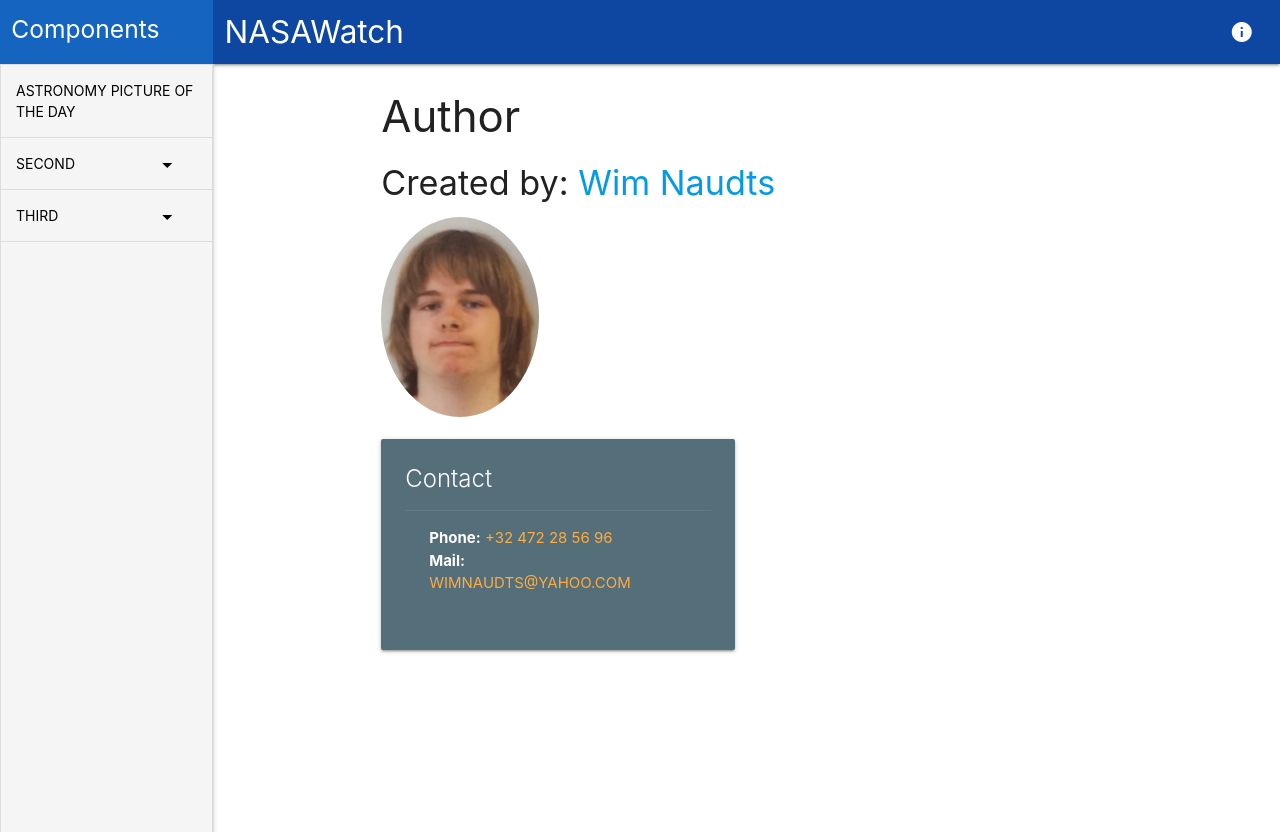
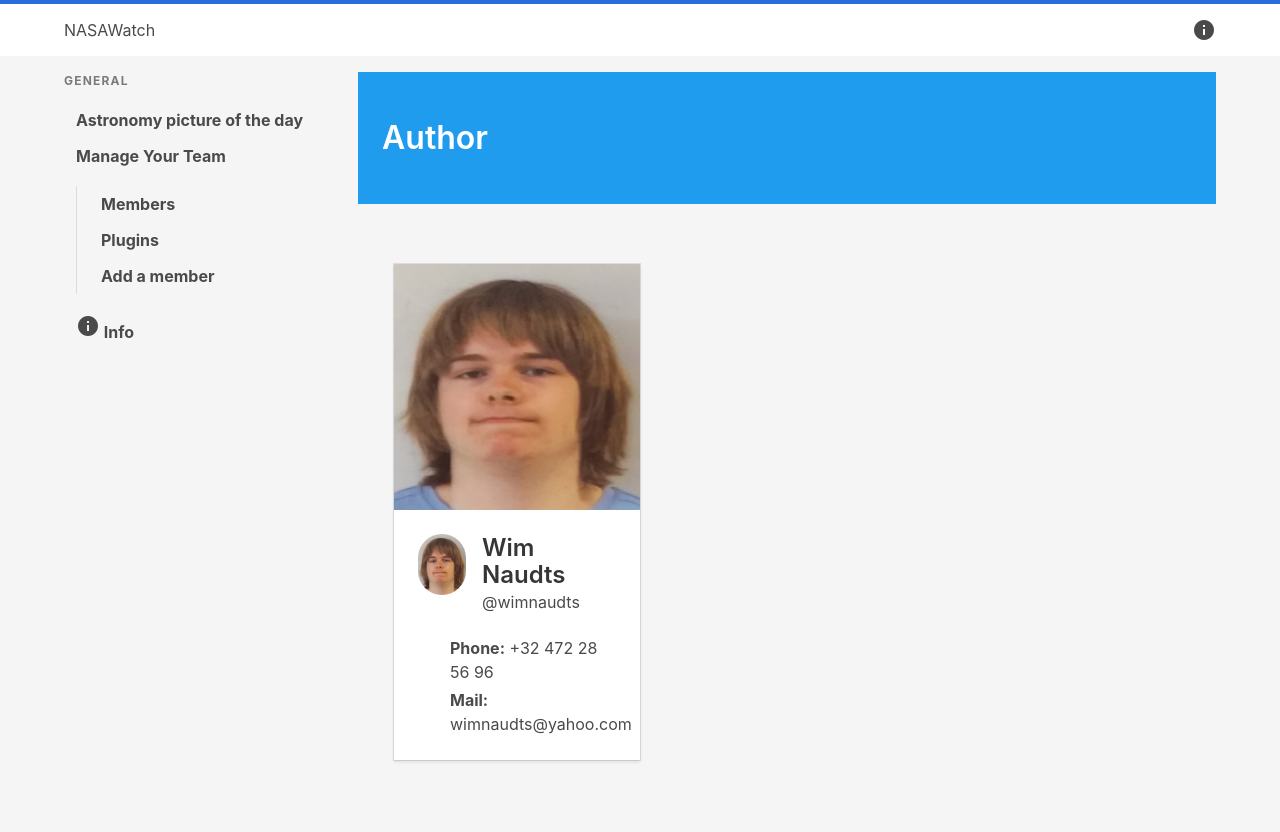
Before and after one commit to WimDoetApp/NASAWatch, an Angular app: page /info in a window 1280 px wide. Before the commit the page ends 800 px from the top, so only its background shows below. Built offline with nearby package versions, Linux system fonts and the light colour scheme.

Commit message:
Change css framework from materialize to bulma

```diff
--- a/src/app/apod/apod.component.html
+++ b/src/app/apod/apod.component.html
@@ -1,15 +1,37 @@
-<h3>Astronomy picture of the day</h3>
+<section class="hero is-info">
+    <div class="hero-body">
+        <h1 class="title">Astronomy picture of the day</h1>
+    </div>
+</section>
 
-<div class="progress center" *ngIf="loading">
-    <div class="indeterminate"></div>
-</div>
+<section class="hero is-light">
+    <div class="hero-body">
+        <div class="progress center" *ngIf="loading">
+            <div class="indeterminate"></div>
+        </div>
 
-<div [hidden]="loading">
+        <div [hidden]="loading">
+            <div class="column is-half">
+                <div class="card">
+                    <div class="card-image">
+                        <figure class="image is-4by3">
+                            <img [src]="(pictureOfTheDay$ | async)?.hdurl" alt="picOfTheDay" width="50%">
+                        </figure>
+                    </div>
+                    <div class="card-content">
+                        <div class="media">
+                            <div class="media-content">
+                                <p class="title is-4">Description</p>
+                            </div>
+                        </div>
 
-    <p><img [src]="(pictureOfTheDay$ | async)?.hdurl" alt="picOfTheDay" class="responsive-img materialboxed"></p>
+                        <div class="content">
+                            {{ (pictureOfTheDay$ | async)?.explanation }}
+                        </div>
+                    </div>
+                </div>
+            </div>
 
-    <h5>Description</h5>
-
-    <p>{{ (pictureOfTheDay$ | async)?.explanation }}</p>
-
-</div>
+        </div>
+    </div>
+</section>
--- a/src/app/app.component.html
+++ b/src/app/app.component.html
@@ -1,51 +1,42 @@
 <!-- Mobiele navigatie -->
-<ul class="sidenav noOverflow" id="mobile-demo">
+<div id="mySidenav" class="sidenav">
+  <div class="hero-body">
     <app-navbar></app-navbar>
-</ul>
+  </div>
+</div>
 
 <!-- Pagina layout -->
-<div class="row no-margin">
-  <!-- Panel navigatie -->
-  <div class="col l2 hide-on-med-and-down navbarPosition" id="navbar">
-    <app-navbar></app-navbar>
+<!-- Banner -->
+<nav class="navbar" role="navigation" aria-label="main navigation">
+  <div class="container">
+    <div class="navbar-brand">
+      <a class="navbar-item" href="#!">
+        NASAWatch
+      </a>
+
+      <a role="button" class="navbar-burger" aria-label="menu" aria-expanded="false" (click)="openNav()" id="burger">
+        <span aria-hidden="true"></span>
+        <span aria-hidden="true"></span>
+        <span aria-hidden="true"></span>
+      </a>
     </div>
 
-  <!-- Inoud -->
-  <div class="col s12 m12 l10" id="inhoud">
-    <!-- inhoud header -->
-    <nav class="row no-margin">
-      <div class="nav-wrapper blue darken-4">
-        <div class="col s12">
-          <a href="#!" class="brand-logo">NASAWatch</a>
-          <a href="#" data-target="mobile-demo" class="sidenav-trigger hide-on-large-only"><i class="material-icons">menu</i></a>
-          <ul id="nav-mobile" class="right">
-            <li><a routerLink="/info" routerLinkActive="active"><i class="material-icons">info</i></a></li>
-          </ul>
+    <div class="navbar-menu">
+      <div class="navbar-end">
+        <a routerLink="/info" routerLinkActive="active" class="navbar-item"><i class="material-icons">info</i></a>
+      </div>
     </div>
   </div>
 </nav>
 
-    <!-- Content -->
-    <div class="container">
+<!-- Inhoud -->
+<main class="container" id="main">
+  <div class="columns">
+    <div class="column is-3 is-hidden-touch">
+      <app-navbar></app-navbar>
+    </div>
+    <div class="column">
       <router-outlet></router-outlet>
-
-      <!-- banner om app te installeren -->
-      <div class="row" *ngIf="showBanner">
-        <div class="col s12 m6">
-          <div class="card blue-grey darken-1">
-            <div class="card-content white-text">
-              <span class="card-title">Install</span>
-              <p>Do you want to download and install the site and add it to your homescreen?.</p>
-            </div>
-            <div class="card-action">
-                <button type="button" (click)="addToHomescreen()" class="modal-close waves-effect waves-green btn-flat">Agree</button>
-                <button type="button" (click="showBanner = !showBanner">Disagree</button>
-              <a href="#">This is a link</a>
     </div>
   </div>
-        </div>
-      </div>
-
-    </div>
-  </div>
-</div>
+</main>
--- a/src/app/app.component.ts
+++ b/src/app/app.component.ts
@@ -1,5 +1,7 @@
 import { Component, OnInit } from '@angular/core';
 import { SwUpdate } from '@angular/service-worker';
+declare var jquery:any;
+declare var $ :any;
 
 @Component({
   selector: 'app-root',
@@ -36,6 +38,20 @@
     });
   }
 
+  openNav() {
+    if($('#mySidenav').hasClass('is-active')){
+      document.getElementById("mySidenav").style.width = "0";
+      $('#mySidenav').removeClass('is-active');
+      $('#burger').removeClass('is-active');
+      $('#main').removeClass('lowOpacity');
+    }else{
+      document.getElementById("mySidenav").style.width = "250px";
+      $('#mySidenav').addClass('is-active');
+      $('#burger').addClass('is-active');
+      $('#main').addClass('lowOpacity');
+    }
+  }
+
   addToHomescreen() {
     this.deferredPrompt.prompt();
     this.deferredPrompt.userChoice.then((choiceResult) => {
--- a/src/app/info/info.component.html
+++ b/src/app/info/info.component.html
@@ -1,18 +1,39 @@
-<h3>Author</h3>
-<h4>Created by: <a href="www.wimnaudts.sinners.be" target="_blank">Wim Naudts</a></h4>
+<section class="hero is-info">
+  <div class="hero-body">
+    <h1 class="title">Author</h1>
+  </div>
+</section>
 
-<p><img src="../../assets/images/author.png" alt="author" class="circle materialboxed" height="200px"></p>
+<section class="hero is-light">
+  <div class="hero-body">
+    <div class="column is-one-third">
+        <div class="card">
+            <div class="card-image">
+              <figure class="image is-1by1">
+                <img src="../../assets/images/author.png" alt="author">
+              </figure>
+            </div>
+            <div class="card-content">
+              <div class="media">
+                <div class="media-left">
+                  <figure class="image is-48x48">
+                    <img src="../../assets/images/author.png" alt="author" class="is-rounded">
+                  </figure>
+                </div>
+                <div class="media-content">
+                  <p class="title is-4">Wim Naudts</p>
+                  <p class="subtitle is-6">@wimnaudts</p>
+                </div>
+              </div>
 
-<div class="row">
-  <div class="col s12 m6">
-    <div class="card blue-grey darken-1">
-      <div class="card-content white-text">
-        <span class="card-title">Contact</span>
-        <ul class="card-action">
-          <li><b>Phone:</b><a href="tel:+32472285696"> +32 472 28 56 96</a></li>
-          <li><b>Mail:</b><a href="mailto:wimnaudts@yahoo.com"> wimnaudts@yahoo.com</a></li>
-        </ul>
-      </div>
+              <div class="content">
+                <ul class="list-no-style">
+                  <li><b>Phone:</b><a href="tel:+32472285696"> +32 472 28 56 96</a></li>
+                  <li><b>Mail:</b><a href="mailto:wimnaudts@yahoo.com"> wimnaudts@yahoo.com</a></li>
+                </ul>
+              </div>
+            </div>
+          </div>
     </div>
   </div>
-</div>
+</section>
--- a/src/app/navbar/navbar.component.html
+++ b/src/app/navbar/navbar.component.html
@@ -1,23 +1,19 @@
-<nav class="row no-margin">
-  <div class="nav-wrapper blue darken-3">
-    <div class="col s12">
-      <h5>Components</h5>
-    </div>
-  </div>
-</nav>
-
-<div class="row no-margin grey lighten-4">
-  <ul class="collapsible no-margin volledigeHoogte">
+<aside class="menu">
+  <p class="menu-label">
+    General
+  </p>
+  <ul class="menu-list">
+    <li><a routerLink="/apod" routerLinkActive="active" (click)="closeNav()">Astronomy picture of the day</a></li>
     <li>
-      <a class="collapsible-header block grey lighten-4 navigatieLI" routerLink="/apod" routerLinkActive="active">ASTRONOMY PICTURE OF THE DAY</a>
+      <a>Manage Your Team</a>
+      <ul>
+        <li><a>Members</a></li>
+        <li><a>Plugins</a></li>
+        <li><a>Add a member</a></li>
+      </ul>
     </li>
     <li>
-      <div class="collapsible-header block grey lighten-4 navigatieLI">SECOND <i class="material-icons right">arrow_drop_down</i></div>
-      <div class="collapsible-body grey lighten-4"><span>Lorem ipsum dolor sit amet.</span></div>
-    </li>
-    <li>
-      <div class="collapsible-header block grey lighten-4 navigatieLI">THIRD <i class="material-icons right">arrow_drop_down</i></div>
-      <div class="collapsible-body grey lighten-4"><span>Lorem ipsum dolor sit amet.</span></div>
+        <a routerLink="/info" routerLinkActive="active" class="navbar-item" (click)="closeNav()"><i class="material-icons">info</i> Info</a>
     </li>
   </ul>
-</div>
+</aside>
--- a/src/app/navbar/navbar.component.ts
+++ b/src/app/navbar/navbar.component.ts
@@ -1,4 +1,6 @@
 import { Component, OnInit } from '@angular/core';
+declare var jquery:any;
+declare var $ :any;
 
 @Component({
   selector: 'app-navbar',
@@ -12,4 +14,10 @@
   ngOnInit() {
   }
 
+  closeNav(){
+    document.getElementById("mySidenav").style.width = "0";
+    $('#mySidenav').removeClass('is-active');
+    $('#burger').removeClass('is-active');
+    $('#main').removeClass('lowOpacity');
+  }
 }
--- a/src/index.html
+++ b/src/index.html
@@ -12,8 +12,9 @@
 	<meta name="description" content="hallo">
 	<meta name="author" content="Wim Naudts">
 
-	<!-- Materialize import: Compiled and minified CSS -->
-	<link rel="stylesheet" href="https://cdnjs.cloudflare.com/ajax/libs/materialize/1.0.0/css/materialize.min.css">
+	<!-- Bulma css framework -->
+	<link rel="stylesheet" href="https://cdnjs.cloudflare.com/ajax/libs/bulma/0.7.2/css/bulma.css">
+
 	<!-- Material icons import -->
 	<link href="https://fonts.googleapis.com/icon?family=Material+Icons" rel="stylesheet">
 
@@ -29,36 +30,6 @@
 
 <body class="documentBody">
 	<app-root></app-root>
-
-	<!-- Materialize import: Compiled and minified JavaScript -->
-	<script src="https://cdnjs.cloudflare.com/ajax/libs/materialize/1.0.0/js/materialize.min.js"></script>
-
-	<script>
-		$(document).ready(function () {
-			//inklapbare sidenav initialiseren
-			$('.sidenav').sidenav();
-
-			//accordions initialiseren
-			$('.collapsible').collapsible();
-
-			//modals initialiseren
-			$('.modal').modal();
-
-			//margin van content bepalen
-			$('#inhoud').css('margin-left', $('#navbar').css('width'));
-
-			//images openklappen
-			$('.materialboxed').materialbox();
-		});
-
-		//margin van content bij resize aanpassen
-		$(window).resize(function () {
-			console.log($('#navbar').css('width'));
-			$('#inhoud').css('margin-left', $('#navbar').css('width'));
-			console.log($('#inhoud').css('margin-left'));
-		});
-	</script>
-	<noscript>Please enable JavaScript to continue using this application.</noscript>
 </body>
 
 </html>
--- a/src/styles.scss
+++ b/src/styles.scss
@@ -1,45 +1,40 @@
 /* You can add global styles to this file, and also import other style files */
+
 body{
-	overflow-x: hidden;
+	background-color: whitesmoke;
 }
 
-.no-margin{
-	margin: 0px;
+/* Mobiele navigatie */
+.sidenav {
+    height: 100%; /* 100% Full-height */
+    width: 0; /* 0 width - change this with JavaScript */
+    position: fixed; /* Stay in place */
+    z-index: 1; /* Stay on top */
+    top: 0; /* Stay at the top */
+    left: 0;
+	background-color: #e8e8e8;
+    overflow-x: hidden; /* Disable horizontal scroll */
+    padding-top: 60px; /* Place content 60px from the top */
+    transition: 0.5s; /* 0.5 second transition effect to slide in the sidenav */
 }
 
-nav{
-	width: auto;
+nav.navbar {
+    border-top: 4px solid #276cda;
+    margin-bottom: 1rem;
 }
 
-.block{
-	display: block;
+.menu{
+	font-weight: bold;
 }
 
-.noOverflow{
-	overflow: hidden;
+.menu a:hover{
+	color: hsl(217, 71%, 53%);
 }
 
-/*Navigatie die blijft staan*/
-.navbarPosition{
-	position: fixed;
+.lowOpacity{
+	opacity: 0.5;
 }
 
-/*navigatie over de volledigel lengte van de browser*/
-.volledigeHoogte{
-	height: 100vh;
+.list-no-style{
+	list-style-type: none !important;
 }
-
-.navigatieLI{
-	color: black;
-	font-size: 14px !important;
-    font-weight: 400 !important;
-}
-
-.navigatieLI:hover{
-	background-color: #64b5f6 !important;
-}
-
-/*Om laders in het midden van de pagina te laten zien*/
-.center{
-	margin-top: 25%;
-}
```
Lines whose indentation alone changed are shown as unchanged.
